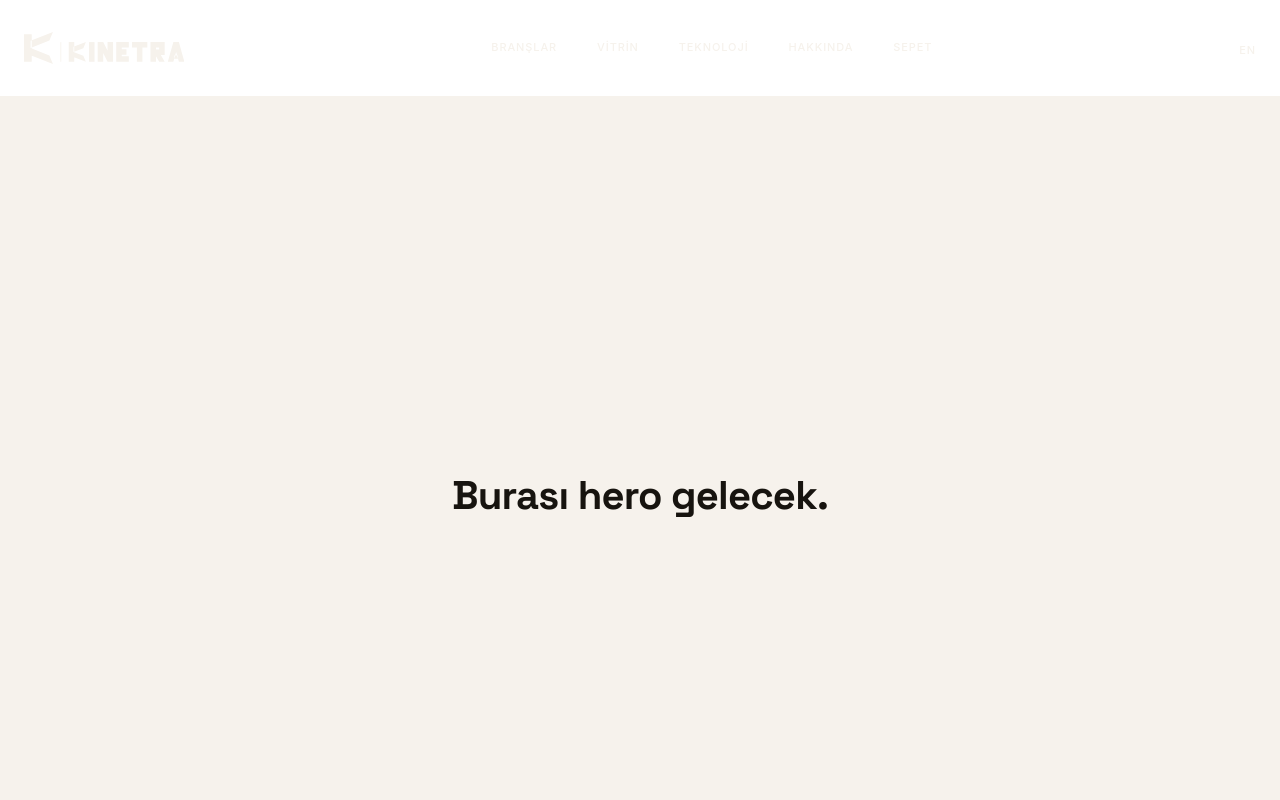
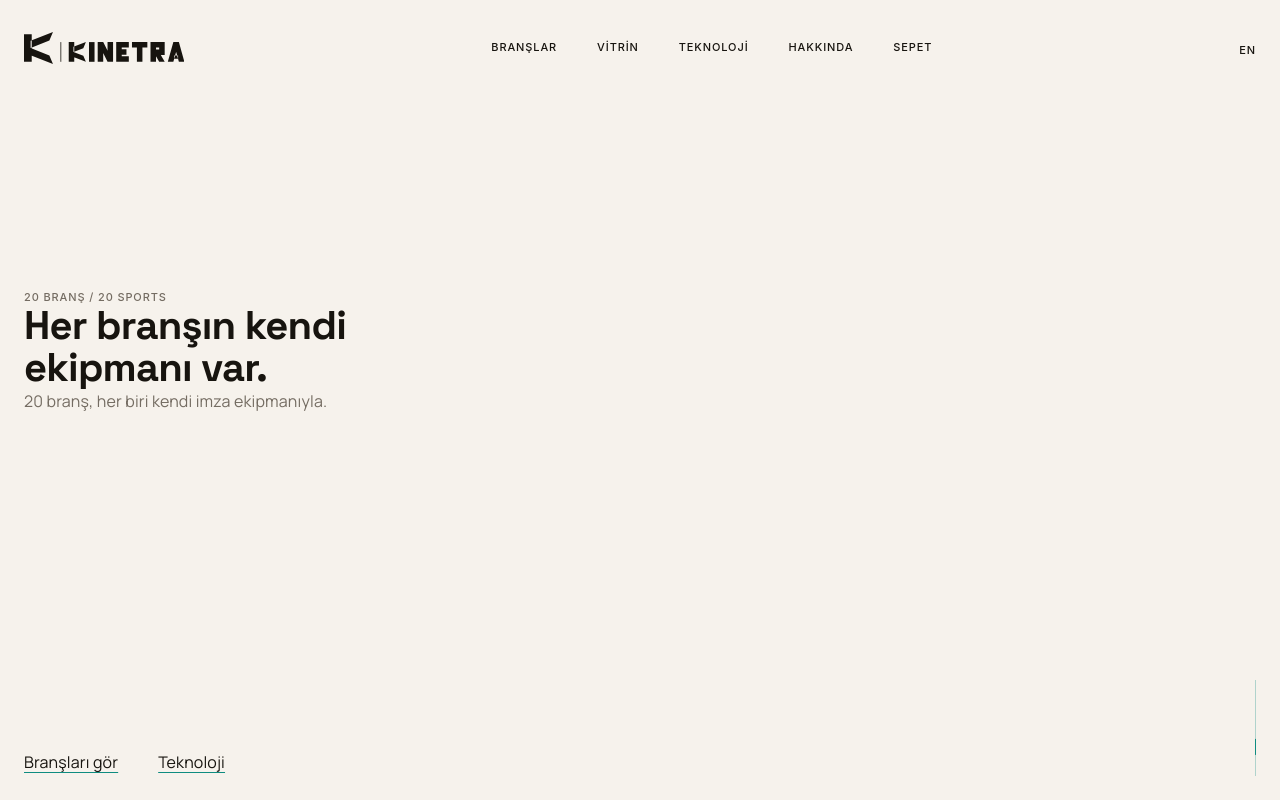
Before and after one commit to crbwithai/kinetra, a React (Vite) app: page /tr in a window 1280 px wide. Shown: the top 800 px of the page. Built offline with nearby package versions, Linux system fonts and the light colour scheme.

Commit message:
Hero bölümü ve menü renk uyumu eklendi

```diff
--- a/package.json
+++ b/package.json
@@ -11,6 +11,7 @@
   },
   "dependencies": {
     "@tailwindcss/vite": "^4.3.3",
+    "framer-motion": "^13.1.1",
     "react": "^19.2.8",
     "react-dom": "^19.2.8",
     "react-router": "^8.3.0",
--- a/src/components/Header.tsx
+++ b/src/components/Header.tsx
@@ -14,8 +14,8 @@ export default function Header() {
 
   return (
     <header
-      className={`fixed inset-x-0 top-0 z-50 h-2xl text-bg-light transition-[background-color,backdrop-filter] duration-300 motion-reduce:transition-none ${
-        scrolled ? 'bg-bg-dark/80 backdrop-blur-md' : 'bg-transparent'
+      className={`fixed inset-x-0 top-0 z-50 h-2xl transition-[background-color,backdrop-filter,color] duration-300 motion-reduce:transition-none ${
+        scrolled ? 'bg-bg-dark/80 text-bg-light backdrop-blur-md' : 'bg-transparent text-bg-dark'
       }`}
     >
       <div className="flex h-full items-center justify-between px-md">
--- a/src/components/MobileMenu.tsx
+++ b/src/components/MobileMenu.tsx
@@ -61,7 +61,7 @@ export default function MobileMenu({ homeHref }: { homeHref: string }) {
         onClick={toggle}
         aria-expanded={open}
         aria-label={open ? t('nav.closeMenu') : t('nav.openMenu')}
-        className="rounded-none p-sm text-bg-light outline-none tablet:hidden focus-visible:outline-2 focus-visible:outline-accent-bright focus-visible:outline-offset-2"
+        className="rounded-none p-sm outline-none tablet:hidden focus-visible:outline-2 focus-visible:outline-accent-bright focus-visible:outline-offset-2"
       >
         <svg width="24" height="24" viewBox="0 0 24 24" fill="none" stroke="currentColor" strokeWidth="2" aria-hidden="true">
           {open ? (
--- a/src/i18n/en.json
+++ b/src/i18n/en.json
@@ -17,7 +17,12 @@
     "sepet": "Cart"
   },
   "hero": {
-    "baslik": "Hero goes here."
+    "kunye": "20 SPORTS",
+    "baslikSatir1": "Every sport has",
+    "baslikSatir2": "its own equipment.",
+    "destek": "20 branches, each with its own signature gear.",
+    "linkBranslar": "See the branches",
+    "linkTeknoloji": "Technology"
   },
   "footer": {
     "tagline": "Performance gear designed for 20 sports.",
--- a/src/i18n/tr.json
+++ b/src/i18n/tr.json
@@ -17,7 +17,12 @@
     "sepet": "Sepet"
   },
   "hero": {
-    "baslik": "Burası hero gelecek."
+    "kunye": "20 BRANŞ",
+    "baslikSatir1": "Her branşın kendi",
+    "baslikSatir2": "ekipmanı var.",
+    "destek": "20 branş, her biri kendi imza ekipmanıyla.",
+    "linkBranslar": "Branşları gör",
+    "linkTeknoloji": "Teknoloji"
   },
   "footer": {
     "tagline": "20 branş için tasarlanmış performans ekipmanı.",
--- a/src/index.css
+++ b/src/index.css
@@ -20,3 +20,22 @@ body {
 p {
   margin: 0;
 }
+
+/* Hero'nun kaydırma göstergesi (src/sections/Hero.tsx) — basit, kaydırmadan
+   bağımsız bir döngü olduğu için Framer Motion değil, saf CSS (CLAUDE.md §10). */
+@keyframes scroll-hint {
+  0% {
+    transform: translateY(0);
+    opacity: 0;
+  }
+  20% {
+    opacity: 1;
+  }
+  80% {
+    opacity: 1;
+  }
+  100% {
+    transform: translateY(80px);
+    opacity: 0;
+  }
+}
--- a/src/pages/Home.tsx
+++ b/src/pages/Home.tsx
@@ -1,32 +1,30 @@
 import { NAV_ITEMS } from '../components/navItems'
 import { useLang } from '../i18n/LangContext'
 import { useSeo } from '../i18n/useSeo'
+import Hero from '../sections/Hero'
 
-// GEÇİCİ — yer tutucu bölümlere sayfayı kaydırılabilir kılmak ve header'ın
-// hem açık hem koyu zeminde okunur kaldığını test etmek için tam ekran
-// yükseklik + dönüşümlü zemin verildi. Gerçek bölümler gelince kaldırılacak.
-const PLACEHOLDER_SECTIONS: Array<{ id?: string; labelKey: string }> = [
-  { labelKey: 'hero.baslik' },
-  ...NAV_ITEMS,
-]
-
+// GEÇİCİ — Hero dışındaki yer tutucu bölümler, sayfayı kaydırılabilir kılmak
+// ve header'ın hem açık hem koyu zeminde okunur kaldığını test etmek için tam
+// ekran yükseklik + dönüşümlü zemin alıyor. Gerçek bölümler gelince kaldırılacak.
 export default function Home() {
   const { t } = useLang()
   useSeo('home')
 
   return (
     <>
-      {PLACEHOLDER_SECTIONS.map((section, i) => {
-        const isDark = i % 2 === 1
+      <Hero />
+
+      {NAV_ITEMS.map((item, i) => {
+        const isDark = i % 2 === 0
         return (
           <section
-            key={section.id ?? 'hero'}
-            id={section.id}
+            key={item.id}
+            id={item.id}
             className={`flex min-h-dvh scroll-mt-2xl items-center justify-center ${
               isDark ? 'bg-bg-dark text-bg-light' : 'bg-bg-light text-bg-dark'
             }`}
           >
-            <p className="text-display font-heading">{t(section.labelKey)}</p>
+            <p className="text-display font-heading">{t(item.labelKey)}</p>
           </section>
         )
       })}
--- /dev/null
+++ b/src/sections/Hero.tsx
@@ -0,0 +1,98 @@
+import { motion, useReducedMotion, useScroll, useTransform } from 'framer-motion'
+import { useRef } from 'react'
+import { Link } from 'react-router'
+import { useLang } from '../i18n/LangContext'
+import { pagePath } from '../i18n/pages'
+import { translate } from '../i18n/translate'
+
+const FADE_UP = {
+  hidden: { opacity: 0, y: 24 },
+  visible: { opacity: 1, y: 0 },
+}
+
+// Giriş sırası: başlık 1. satır → 2. satır → künye → destek metni → linkler → kaydırma göstergesi.
+// Her biri aynı ~120ms ritimle geliyor, tek tek atlanmadan.
+const DELAY = {
+  line1: 0,
+  line2: 0.12,
+  kunye: 0.32,
+  destek: 0.44,
+  links: 0.56,
+  scrollHint: 0.68,
+}
+
+export default function Hero() {
+  const { lang, t } = useLang()
+  const shouldReduceMotion = useReducedMotion()
+  const heroRef = useRef<HTMLElement>(null)
+
+  const { scrollYProgress } = useScroll({
+    target: heroRef,
+    offset: ['start start', 'end start'],
+  })
+  // Hero tam bir ekran boyu kaydırıldığında başlık en fazla 45px yukarı kayar,
+  // opaklığı yarıya iner — "abartısız" paralaks için üst sınır bu.
+  const titleY = useTransform(scrollYProgress, [0, 1], shouldReduceMotion ? [0, 0] : [0, -45])
+  const titleOpacity = useTransform(scrollYProgress, [0, 1], shouldReduceMotion ? [1, 1] : [1, 0.5])
+
+  const homeHref = pagePath('home', lang)
+  const kunye = `${translate('tr', 'hero.kunye')} / ${translate('en', 'hero.kunye')}`
+
+  function fadeUpProps(delay: number) {
+    return {
+      variants: FADE_UP,
+      initial: shouldReduceMotion ? false : 'hidden',
+      animate: 'visible',
+      transition: shouldReduceMotion ? { duration: 0 } : { duration: 0.6, delay, ease: 'easeOut' as const },
+    }
+  }
+
+  return (
+    <section ref={heroRef} className="relative -mt-2xl h-dvh overflow-hidden bg-bg-light text-bg-dark">
+      <div className="flex h-full flex-col items-start justify-center px-md pb-2xl">
+        <motion.p
+          {...fadeUpProps(DELAY.kunye)}
+          className="mb-md text-label uppercase text-text-muted-light"
+        >
+          {kunye}
+        </motion.p>
+
+        <h1 className="text-display font-heading">
+          <motion.span style={{ y: titleY, opacity: titleOpacity }} className="block">
+            <motion.span {...fadeUpProps(DELAY.line1)} className="block">
+              {t('hero.baslikSatir1')}
+            </motion.span>
+            <motion.span {...fadeUpProps(DELAY.line2)} className="block">
+              {t('hero.baslikSatir2')}
+            </motion.span>
+          </motion.span>
+        </h1>
+
+        <motion.p {...fadeUpProps(DELAY.destek)} className="mt-sm text-body font-body text-text-muted-light">
+          {t('hero.destek')}
+        </motion.p>
+      </div>
+
+      <motion.div {...fadeUpProps(DELAY.links)} className="absolute bottom-0 left-0 flex gap-lg p-md">
+        <Link
+          to={`${homeHref}#branslar`}
+          className="text-body font-body text-bg-dark underline decoration-accent-deep decoration-1 underline-offset-4 outline-none transition-[text-decoration-thickness] duration-200 hover:decoration-2 focus-visible:outline-2 focus-visible:outline-accent-deep focus-visible:outline-offset-4"
+        >
+          {t('hero.linkBranslar')}
+        </Link>
+        <Link
+          to={`${homeHref}#teknoloji`}
+          className="text-body font-body text-bg-dark underline decoration-accent-deep decoration-1 underline-offset-4 outline-none transition-[text-decoration-thickness] duration-200 hover:decoration-2 focus-visible:outline-2 focus-visible:outline-accent-deep focus-visible:outline-offset-4"
+        >
+          {t('hero.linkTeknoloji')}
+        </Link>
+      </motion.div>
+
+      <motion.div {...fadeUpProps(DELAY.scrollHint)} className="absolute bottom-0 right-0 p-md" aria-hidden="true">
+        <div className="relative h-2xl w-px overflow-hidden bg-accent-deep/30">
+          <div className="absolute inset-x-0 top-0 h-sm w-px animate-[scroll-hint_1.8s_ease-in-out_infinite] bg-accent-deep motion-reduce:animate-none" />
+        </div>
+      </motion.div>
+    </section>
+  )
+}
```
Also changed, not shown: 2 other files (tests, documents, lock files or other folders).
